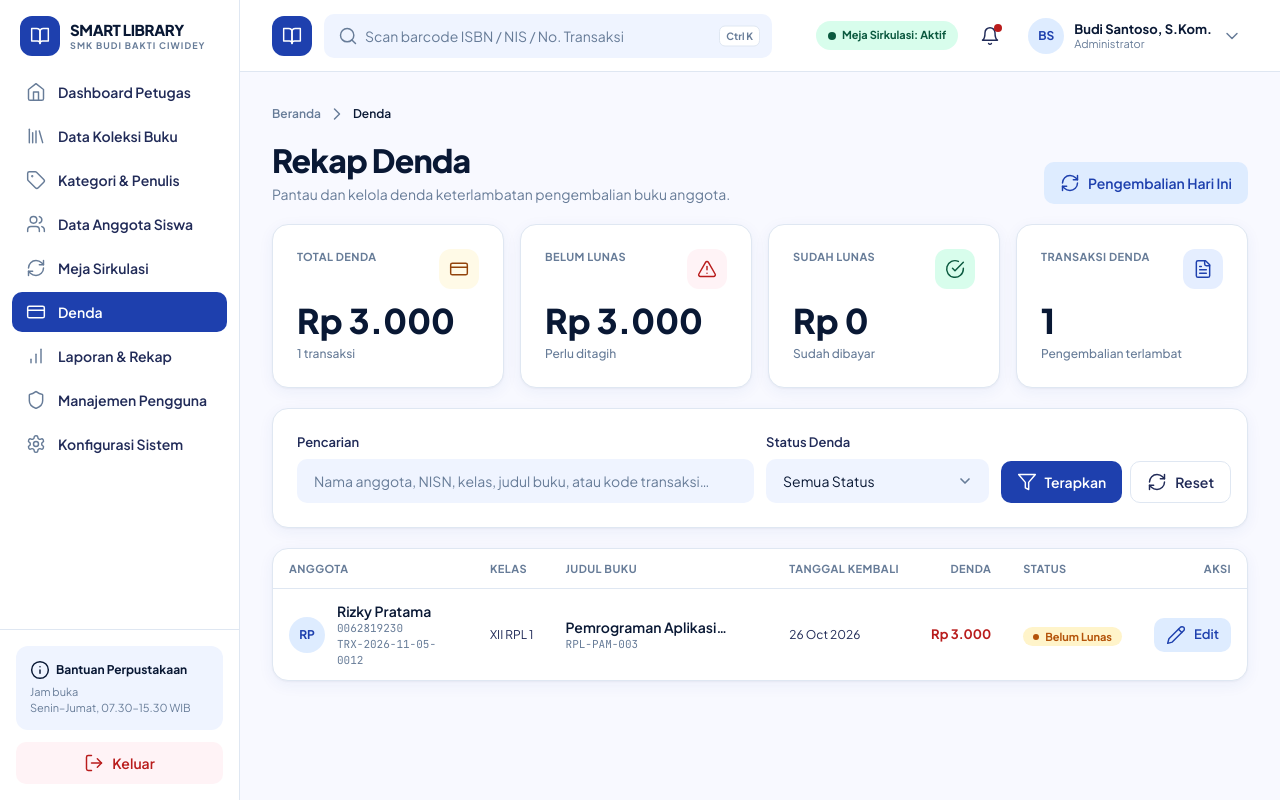
After one commit to imaludin252-stack/smart-library-ukk2026-zero-bugs, a Laravel app: page /petugas/denda in a window 1280 px wide. The commit adds this page. Run offline with Laravel 12, Linux system fonts and the light colour scheme; a user stored in the database is signed in; data comes from the database, SQL or seed files in the repository; style sheets or scripts are compiled from the project's sources.

Commit message:
feat(denda): tambahkan menu rekap dan pengelolaan denda

```diff
--- /dev/null
+++ b/app/Http/Controllers/Petugas/DendaController.php
@@ -0,0 +1,96 @@
+<?php
+
+namespace App\Http\Controllers\Petugas;
+
+use App\Http\Controllers\Controller;
+use App\Models\Loan;
+use Illuminate\Http\RedirectResponse;
+use Illuminate\Http\Request;
+use Illuminate\Validation\Rule;
+use Illuminate\View\View;
+
+class DendaController extends Controller
+{
+    public function index(Request $request): View
+    {
+        $filters = [
+            'q' => trim((string) $request->query('q', '')),
+            'status' => $request->query('status'),
+        ];
+
+        $base = Loan::query()
+            ->whereNotNull('tanggal_kembali')
+            ->where('denda', '>', 0);
+
+        $totalDenda = (int) (clone $base)->sum('denda');
+        $dendaBelumLunas = (int) (clone $base)
+            ->where('status_denda', Loan::STATUS_DENDA_BELUM_LUNAS)
+            ->sum('denda');
+        $dendaLunas = (int) (clone $base)
+            ->where('status_denda', Loan::STATUS_DENDA_LUNAS)
+            ->sum('denda');
+        $jumlahTransaksi = (clone $base)->count();
+
+        $query = (clone $base)->with(['member.user', 'books']);
+
+        if ($filters['q'] !== '') {
+            $keyword = $filters['q'];
+            $query->where(function ($q) use ($keyword) {
+                $q->where('kode_transaksi', 'like', "%{$keyword}%")
+                    ->orWhereHas('member', function ($member) use ($keyword) {
+                        $member->where('nisn', 'like', "%{$keyword}%")
+                            ->orWhere('kelas', 'like', "%{$keyword}%")
+                            ->orWhereHas('user', fn ($user) => $user->where('name', 'like', "%{$keyword}%"));
+                    })
+                    ->orWhereHas('books', fn ($book) => $book->where('judul', 'like', "%{$keyword}%"));
+            });
+        }
+
+        if (in_array($filters['status'], [Loan::STATUS_DENDA_BELUM_LUNAS, Loan::STATUS_DENDA_LUNAS], true)) {
+            $query->where('status_denda', $filters['status']);
+        }
+
+        $loans = $query
+            ->orderByDesc('tanggal_kembali')
+            ->orderByDesc('id_peminjaman')
+            ->paginate(15)
+            ->withQueryString();
+
+        return view('petugas.denda.index', [
+            'loans' => $loans,
+            'filters' => $filters,
+            'totalDenda' => $totalDenda,
+            'dendaBelumLunas' => $dendaBelumLunas,
+            'dendaLunas' => $dendaLunas,
+            'jumlahTransaksi' => $jumlahTransaksi,
+        ]);
+    }
+
+    public function update(Request $request, Loan $loan): RedirectResponse
+    {
+        abort_unless($loan->tanggal_kembali !== null, 404, 'Transaksi belum dikembalikan.');
+
+        $data = $request->validate([
+            'denda' => ['required', 'integer', 'min:0', 'max:100000000'],
+            'status_denda' => ['required', Rule::in([
+                Loan::STATUS_DENDA_BELUM_LUNAS,
+                Loan::STATUS_DENDA_LUNAS,
+            ])],
+        ], [], [
+            'denda' => 'denda',
+            'status_denda' => 'status denda',
+        ]);
+
+        $lunas = $data['status_denda'] === Loan::STATUS_DENDA_LUNAS;
+
+        $loan->update([
+            'denda' => (int) $data['denda'],
+            'status_denda' => $data['status_denda'],
+            'tanggal_bayar_denda' => $lunas
+                ? ($loan->tanggal_bayar_denda?->toDateString() ?? now()->toDateString())
+                : null,
+        ]);
+
+        return back()->with('success', 'Denda transaksi '.$loan->kode_transaksi.' berhasil diperbarui.');
+    }
+}
--- a/app/Models/Loan.php
+++ b/app/Models/Loan.php
@@ -11,10 +11,15 @@ use Illuminate\Support\Facades\DB;
 class Loan extends Model
 {
     public const STATUS_DIAJUKAN = 'diajukan';
+
     public const STATUS_DIPINJAM = 'dipinjam';
+
     public const STATUS_DIKEMBALIKAN = 'dikembalikan';
+
     public const STATUS_TERLAMBAT = 'terlambat';
+
     public const STATUS_DITOLAK = 'ditolak';
+
     public const STATUS_DIBATALKAN = 'dibatalkan';
 
     /** Status yang masih menahan stok buku (BR-01). */
@@ -29,6 +34,15 @@ class Loan extends Model
         self::STATUS_DIBATALKAN => 'Dibatalkan',
     ];
 
+    public const STATUS_DENDA_BELUM_LUNAS = 'belum_lunas';
+
+    public const STATUS_DENDA_LUNAS = 'lunas';
+
+    public const STATUS_DENDA_LABEL = [
+        self::STATUS_DENDA_BELUM_LUNAS => 'Belum Lunas',
+        self::STATUS_DENDA_LUNAS => 'Lunas',
+    ];
+
     protected $primaryKey = 'id_peminjaman';
 
     protected $fillable = [
@@ -40,6 +54,8 @@ class Loan extends Model
         'tanggal_kembali',
         'status',
         'denda',
+        'status_denda',
+        'tanggal_bayar_denda',
         'kondisi_buku',
         'sudah_diperpanjang',
         'catatan',
@@ -52,6 +68,7 @@ class Loan extends Model
             'tanggal_jatuh_tempo' => 'date',
             'tanggal_kembali' => 'date',
             'denda' => 'integer',
+            'tanggal_bayar_denda' => 'date',
             'sudah_diperpanjang' => 'boolean',
         ];
     }
@@ -84,6 +101,16 @@ class Loan extends Model
     public function statusLabel(): string
     {
         return self::STATUS_LABEL[$this->status] ?? ucfirst($this->status);
+    }
+
+    public function statusDendaLabel(): string
+    {
+        return self::STATUS_DENDA_LABEL[$this->status_denda] ?? 'Belum Lunas';
+    }
+
+    public function isDendaLunas(): bool
+    {
+        return $this->status_denda === self::STATUS_DENDA_LUNAS;
     }
 
     public function isMenunggu(): bool
--- a/resources/views/components/status-badge.blade.php
+++ b/resources/views/components/status-badge.blade.php
@@ -13,6 +13,8 @@
         'nonaktif' => ['badge-neutral', 'Nonaktif'],
         'aktif' => ['badge-success', 'Aktif'],
         'mendekati' => ['badge-warning', 'Mendekati Tempo'],
+        'belum_lunas' => ['badge-warning', 'Belum Lunas'],
+        'lunas' => ['badge-success', 'Lunas'],
     ];
 
     [$class, $default] = $map[$status] ?? ['badge-neutral', ucfirst((string) $status)];
--- a/resources/views/layouts/app.blade.php
+++ b/resources/views/layouts/app.blade.php
@@ -27,6 +27,7 @@
             ['route' => 'petugas.kategori.index', 'label' => 'Kategori & Penulis', 'icon' => 'tag', 'active' => 'petugas.kategori.*'],
             ['route' => 'petugas.anggota.index', 'label' => 'Data Anggota Siswa', 'icon' => 'users', 'active' => 'petugas.anggota.*'],
             ['route' => 'petugas.sirkulasi.index', 'label' => 'Meja Sirkulasi', 'icon' => 'refresh', 'active' => 'petugas.sirkulasi.*'],
+            ['route' => 'petugas.denda.index', 'label' => 'Denda', 'icon' => 'credit-card', 'active' => 'petugas.denda.*'],
             ['route' => 'petugas.laporan.index', 'label' => 'Laporan & Rekap', 'icon' => 'bar-chart', 'active' => 'petugas.laporan.*'],
         ];
         if ($role === 'admin') {
--- /dev/null
+++ b/resources/views/petugas/denda/index.blade.php
@@ -0,0 +1,174 @@
+@extends('layouts.app')
+
+@section('title', 'Denda')
+
+@section('content')
+    <x-breadcrumb :items="[['label' => 'Denda']]" />
+
+    <div class="mb-5 flex flex-wrap items-end justify-between gap-3">
+        <div>
+            <h1 class="page-title">Rekap Denda</h1>
+            <p class="mt-1 text-sm text-[var(--color-ink-muted)]">Pantau dan kelola denda keterlambatan pengembalian buku anggota.</p>
+        </div>
+        <a href="{{ route('petugas.sirkulasi.index', ['tab' => 'selesai']) }}" class="btn btn-secondary">
+            <x-icon name="refresh" class="h-4 w-4" /> Pengembalian Hari Ini
+        </a>
+    </div>
+
+    @if ($errors->any())
+        <div class="mb-4 flex items-start gap-2 rounded-xl bg-[var(--color-danger-bg)] px-4 py-3 text-[13px] font-semibold text-[var(--color-danger)]">
+            <x-icon name="alert-triangle" class="mt-0.5 h-4 w-4 shrink-0" />
+            <ul class="list-inside list-disc space-y-0.5">
+                @foreach ($errors->all() as $error)
+                    <li>{{ $error }}</li>
+                @endforeach
+            </ul>
+        </div>
+    @endif
+
+    @php
+        $rupiah = fn (int $nilai): string => 'Rp'."\u{00A0}".number_format($nilai, 0, ',', '.');
+    @endphp
+
+    <div class="mb-5 grid grid-cols-2 gap-4 lg:grid-cols-4">
+        <x-metric-card label="Total Denda" tone="warning" icon="credit-card" :value="$rupiah($totalDenda)" :sub="$jumlahTransaksi.' transaksi'" />
+        <x-metric-card label="Belum Lunas" tone="danger" icon="alert-triangle" :value="$rupiah($dendaBelumLunas)" sub="Perlu ditagih" />
+        <x-metric-card label="Sudah Lunas" tone="success" icon="check-circle" :value="$rupiah($dendaLunas)" sub="Sudah dibayar" />
+        <x-metric-card label="Transaksi Denda" tone="info" icon="file-text" :value="number_format($jumlahTransaksi, 0, ',', '.')" sub="Pengembalian terlambat" />
+    </div>
+
+    <div class="card card-pad mb-5">
+        <form method="GET" action="{{ route('petugas.denda.index') }}" class="grid gap-3 md:grid-cols-4">
+            <div class="md:col-span-2">
+                <label class="field-label" for="q">Pencarian</label>
+                <input id="q" name="q" type="search" value="{{ $filters['q'] }}" class="input" placeholder="Nama anggota, NISN, kelas, judul buku, atau kode transaksi…">
+            </div>
+            <div>
+                <label class="field-label" for="status">Status Denda</label>
+                <select id="status" name="status" class="select">
+                    <option value="">Semua Status</option>
+                    <option value="belum_lunas" @selected($filters['status'] === 'belum_lunas')>Belum Lunas</option>
+                    <option value="lunas" @selected($filters['status'] === 'lunas')>Lunas</option>
+                </select>
+            </div>
+            <div class="flex items-end gap-2">
+                <button class="btn btn-primary btn-full"><x-icon name="filter" class="h-4 w-4" /> Terapkan</button>
+                <a href="{{ route('petugas.denda.index') }}" class="btn btn-ghost"><x-icon name="refresh" class="h-4 w-4" /> Reset</a>
+            </div>
+        </form>
+    </div>
+
+    @if ($loans->isEmpty())
+        <x-empty-state icon="credit-card" title="Belum ada denda" description="Denda akan tercatat di sini setelah buku dikembalikan melewati tanggal jatuh tempo.">
+            <a href="{{ route('petugas.sirkulasi.index') }}" class="btn btn-primary">
+                <x-icon name="refresh" class="h-4 w-4" /> Buka Meja Sirkulasi
+            </a>
+        </x-empty-state>
+    @else
+        <div class="card">
+            <div class="table-wrap">
+                <table class="table">
+                    <thead>
+                        <tr>
+                            <th>Anggota</th>
+                            <th>Kelas</th>
+                            <th>Judul Buku</th>
+                            <th>Tanggal Kembali</th>
+                            <th class="text-right">Denda</th>
+                            <th>Status</th>
+                            <th class="text-right">Aksi</th>
+                        </tr>
+                    </thead>
+                    <tbody>
+                        @foreach ($loans as $loan)
+                            <tr>
+                                <td>
+                                    <div class="flex items-center gap-3">
+                                        <span class="flex h-9 w-9 shrink-0 items-center justify-center rounded-full bg-[var(--color-primary-100)] text-[12px] font-bold text-[var(--color-primary-800)]">
+                                            {{ $loan->member?->user?->initials() ?? '?' }}
+                                        </span>
+                                        <div class="min-w-0">
+                                            <p class="font-semibold text-[var(--color-ink-strong)]">{{ $loan->member?->nama ?? '-' }}</p>
+                                            <p class="text-mono text-[11px] text-[var(--color-ink-muted)]">{{ $loan->member?->nisn ?? '-' }}</p>
+                                            <p class="text-mono text-[11px] text-[var(--color-ink-muted)]">{{ $loan->kode_transaksi }}</p>
+                                        </div>
+                                    </div>
+                                </td>
+                                <td class="whitespace-nowrap text-[12px]">{{ $loan->member?->kelas ?? '-' }}</td>
+                                <td class="max-w-[240px]">
+                                    @forelse ($loan->books as $book)
+                                        <p class="line-clamp-1 font-semibold text-[var(--color-ink-strong)]">{{ $book->judul }}</p>
+                                        <p class="text-mono text-[11px] text-[var(--color-ink-muted)]">{{ $book->kode_buku }}</p>
+                                    @empty
+                                        <span class="text-[13px] text-[var(--color-ink-muted)]">-</span>
+                                    @endforelse
+                                </td>
+                                <td class="whitespace-nowrap text-[12px]">{{ $loan->tanggal_kembali?->translatedFormat('d M Y') ?? '-' }}</td>
+                                <td class="whitespace-nowrap text-right text-[13px] font-bold text-[var(--color-danger)]">
+                                    {{ $rupiah($loan->denda) }}
+                                </td>
+                                <td class="whitespace-nowrap">
+                                    <x-status-badge :status="$loan->status_denda" />
+                                    @if ($loan->isDendaLunas() && $loan->tanggal_bayar_denda)
+                                        <p class="mt-1 text-[10px] text-[var(--color-ink-muted)]">Dibayar {{ $loan->tanggal_bayar_denda->translatedFormat('d M Y') }}</p>
+                                    @endif
+                                </td>
+                                <td class="text-right">
+                                    <button type="button" data-modal-toggle="edit-denda-{{ $loan->id_peminjaman }}" class="btn btn-secondary btn-sm" aria-label="Edit denda {{ $loan->kode_transaksi }}">
+                                        <x-icon name="pencil" class="h-3.5 w-3.5" /> Edit
+                                    </button>
+                                </td>
+                            </tr>
+                        @endforeach
+                    </tbody>
+                </table>
+            </div>
+        </div>
+        <x-pagination :paginator="$loans" />
+    @endif
+
+    @foreach ($loans as $loan)
+        <div data-modal="edit-denda-{{ $loan->id_peminjaman }}" class="modal-backdrop hidden">
+            <div class="modal-panel">
+                <form method="POST" action="{{ route('petugas.denda.update', $loan) }}">
+                    @csrf @method('PUT')
+                    <div class="flex items-start justify-between border-b border-[var(--color-line)] p-5">
+                        <div>
+                            <h3 class="section-title">Edit Denda</h3>
+                            <p class="text-mono mt-1 text-[12px] text-[var(--color-ink-muted)]">{{ $loan->kode_transaksi }}</p>
+                        </div>
+                        <button type="button" data-modal-close="edit-denda-{{ $loan->id_peminjaman }}" class="rounded-lg p-1.5 hover:bg-[var(--color-primary-50)]" aria-label="Tutup">
+                            <x-icon name="x" class="h-5 w-5" />
+                        </button>
+                    </div>
+                    <div class="space-y-4 p-5">
+                        <div class="rounded-xl bg-[var(--color-primary-50)] p-4">
+                            <p class="text-[14px] font-bold text-[var(--color-ink-strong)]">{{ $loan->member?->nama ?? '-' }}</p>
+                            <p class="text-[12px] text-[var(--color-ink-muted)]">{{ $loan->member?->kelas ?? '-' }} · NISN {{ $loan->member?->nisn ?? '-' }}</p>
+                            <p class="mt-2 text-[13px] font-semibold text-[var(--color-ink-body)]">{{ $loan->books->pluck('judul')->join(', ') ?: '-' }}</p>
+                            <p class="text-[12px] text-[var(--color-ink-muted)]">Dikembalikan {{ $loan->tanggal_kembali?->translatedFormat('d M Y') ?? '-' }}</p>
+                        </div>
+                        <div class="grid gap-4 sm:grid-cols-2">
+                            <div>
+                                <label class="field-label" for="denda-{{ $loan->id_peminjaman }}">Denda (Rp)</label>
+                                <input id="denda-{{ $loan->id_peminjaman }}" name="denda" type="number" min="0" max="100000000" value="{{ $loan->denda }}" class="input text-mono" required>
+                            </div>
+                            <div>
+                                <label class="field-label" for="status-denda-{{ $loan->id_peminjaman }}">Status Denda</label>
+                                <select id="status-denda-{{ $loan->id_peminjaman }}" name="status_denda" class="select" required>
+                                    <option value="belum_lunas" @selected($loan->status_denda === 'belum_lunas')>Belum Lunas</option>
+                                    <option value="lunas" @selected($loan->status_denda === 'lunas')>Lunas</option>
+                                </select>
+                            </div>
+                        </div>
+                        <p class="text-[11px] text-[var(--color-ink-muted)]">Mengubah status menjadi Lunas akan mencatat tanggal pembayaran otomatis. Perubahan denda ikut memengaruhi total pada laporan.</p>
+                    </div>
+                    <div class="flex justify-end gap-2 border-t border-[var(--color-line)] p-5">
+                        <button type="button" data-modal-close="edit-denda-{{ $loan->id_peminjaman }}" class="btn btn-ghost">Batal</button>
+                        <button type="submit" class="btn btn-primary"><x-icon name="check" class="h-4 w-4" /> Simpan Perubahan</button>
+                    </div>
+                </form>
+            </div>
+        </div>
+    @endforeach
+@endsection
--- a/routes/web.php
+++ b/routes/web.php
@@ -9,6 +9,7 @@ use App\Http\Controllers\CatalogController;
 use App\Http\Controllers\Petugas\AnggotaController;
 use App\Http\Controllers\Petugas\BookController;
 use App\Http\Controllers\Petugas\DashboardController;
+use App\Http\Controllers\Petugas\DendaController;
 use App\Http\Controllers\Petugas\KategoriController;
 use App\Http\Controllers\Petugas\LaporanController;
 use App\Http\Controllers\Petugas\PenulisController;
@@ -91,6 +92,9 @@ Route::middleware(['auth', 'role:petugas,admin'])->prefix('petugas')->name('petu
     Route::patch('/sirkulasi/{loan}/tolak', [SirkulasiController::class, 'tolak'])->name('sirkulasi.tolak');
     Route::patch('/sirkulasi/{loan}/kembalikan', [SirkulasiController::class, 'kembalikan'])->name('sirkulasi.kembalikan');
 
+    Route::get('/denda', [DendaController::class, 'index'])->name('denda.index');
+    Route::put('/denda/{loan}', [DendaController::class, 'update'])->name('denda.update');
+
     Route::get('/laporan', [LaporanController::class, 'index'])->name('laporan.index');
     Route::get('/laporan/pdf', [LaporanController::class, 'pdf'])->name('laporan.pdf');
 });
```
Also changed, not shown: tests/Feature/DendaTest.php (added, +116 -0 lines), database/migrations/2026_11_09_000001_add_status_denda_to_loans_table.php (added).
